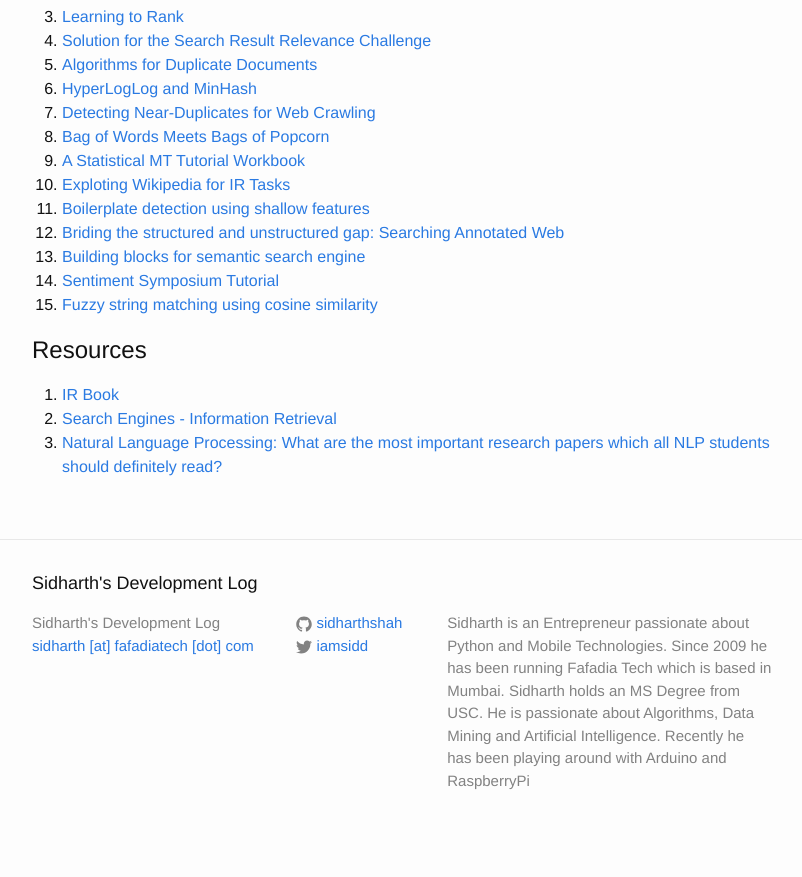
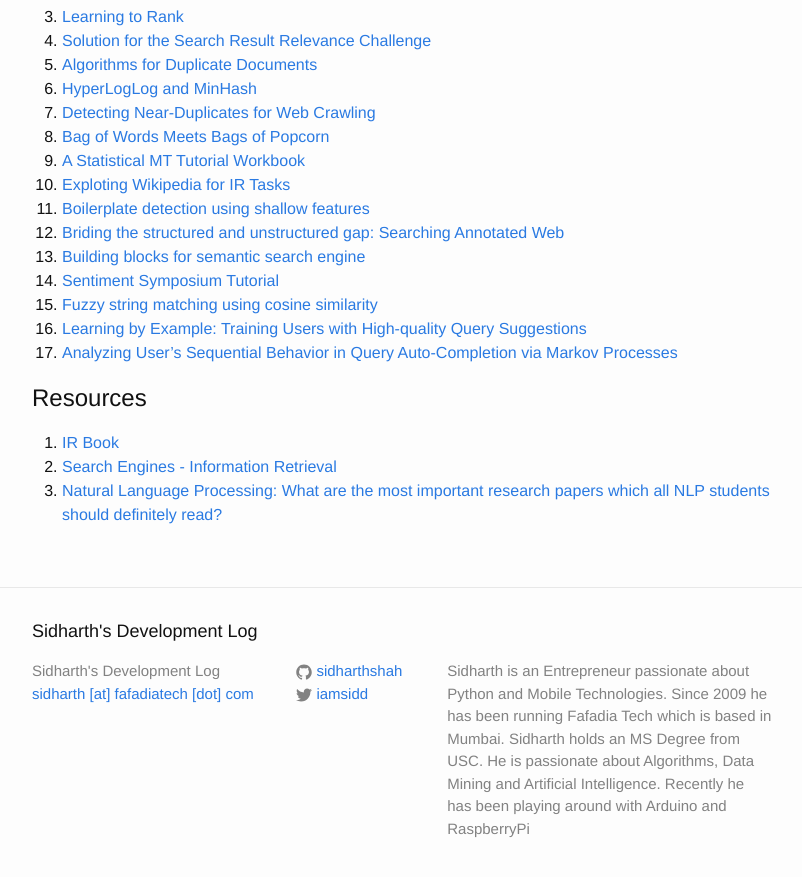
Before and after one commit to sidharthshah/sidharthshah.github.com, a Jekyll site: the page built from information-retrieval.md, in a window 1280 px wide and 900 px high, scrolled down 1014 px. Shown: the top 877 px of the window, without its empty margins (238-1040 px from the left). Built offline with Jekyll 4.4.1, drawn with Linux system fonts in a browser that asks for light colours; before the commit the page ends 1866 px from its top, so only the background shows below that.

Commit message:
added more links

```diff
--- a/information-retrieval.md
+++ b/information-retrieval.md
@@ -53,6 +53,8 @@ Talks & Papers
 13. [Building blocks for semantic search engine](http://videolectures.net/iiia06_chakrabarti_rcier/)
 14. [Sentiment Symposium Tutorial](http://sentiment.christopherpotts.net/index.html)
 15. [Fuzzy string matching using cosine similarity](http://blog.nishtahir.com/2015/09/19/fuzzy-string-matching-using-cosine-similarity/)
+16. [Learning by Example: Training Users with High-quality Query Suggestions](http://pc57724.uni-regensburg.de/morgan/papers/sigir2015_queries.pdf)
+17. [Analyzing User's Sequential Behavior in Query Auto-Completion via Markov Processes](https://labs.yahoo.com/publications/5689/analyzing-users-sequential-behavior-query-auto-completion-markov-processes)
 
 Resources
 =========
```
